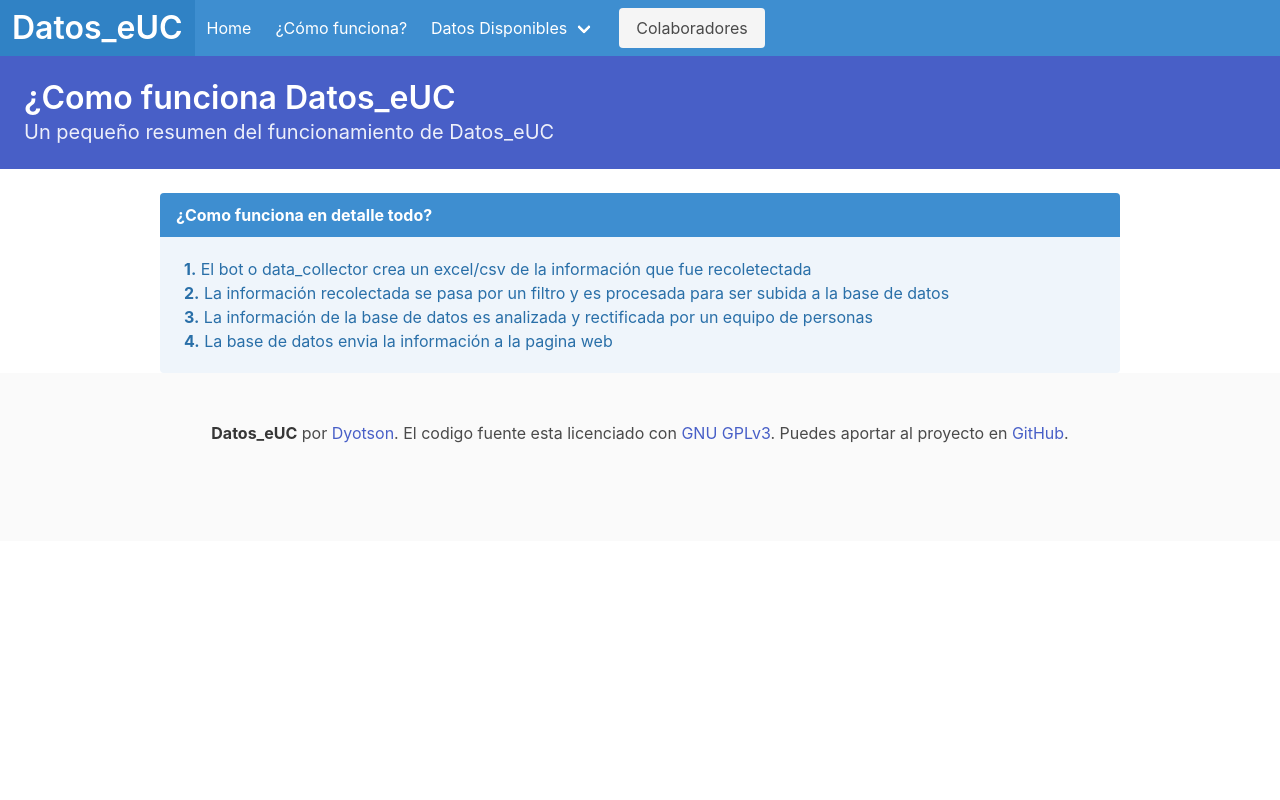
After one commit to Dyotson/DatosUC, a Django app: page /como_funciona in a window 1280 px wide. The commit adds this page. Run offline with Django 4.2, Linux system fonts and the light colour scheme.

Commit message:
Added como_funciona and colaboradores page

```diff
--- a/DatosUC/main/templates/main/base.html
+++ b/DatosUC/main/templates/main/base.html
@@ -46,7 +46,7 @@
     <div class="navbar-start">
       <a href="{% url 'index' %}"class="navbar-item"> Home </a>
 
-      <a class="navbar-item"> ¿Cómo funciona? </a>
+      <a href="{% url 'como_funciona' %}" class="navbar-item"> ¿Cómo funciona? </a>
 
       <div class="navbar-item has-dropdown is-hoverable">
         <a class="navbar-link"> Datos Disponibles </a>
@@ -123,6 +123,13 @@
         </div>
       </div>
     </div>
+    <div class="navbar-end">
+      <div class="navbar-item">
+        <div class="buttons">
+          <a href="{% url 'colaboradores' %}" class="button is-light"> Colaboradores </a>
+        </div>
+      </div>
+    </div>
   </div>
 </nav>
 {% block content %}{% endblock content %}
--- /dev/null
+++ b/DatosUC/main/templates/main/como_funciona.html
@@ -0,0 +1,34 @@
+{% extends 'main/base.html' %} {% block content %} {% load static %}
+<body>
+  <section class="hero is-small is-link">
+    <div class="hero-body">
+      <p class="title">¿Como funciona Datos_eUC</p>
+      <p class="subtitle">Un pequeño resumen del funcionamiento de Datos_eUC</p>
+    </div>
+  </section>
+  <article class="message is-info mt-5" style="width: 75%; margin: auto">
+    <div class="message-header mt-5">
+      <p>¿Como funciona en detalle todo?</p>
+    </div>
+    <div class="message-body">
+      <p>
+        <strong>1.</strong> El bot o data_collector crea un excel/csv de la
+        información que fue recoletectada
+      </p>
+      <p>
+        <strong>2.</strong> La información recolectada se pasa por un filtro y
+        es procesada para ser subida a la base de datos
+      </p>
+      <p>
+        <strong>3.</strong> La información de la base de datos es analizada y
+        rectificada por un equipo de personas
+      </p>
+      <p>
+        <strong>4.</strong> La base de datos envia la información a la pagina
+        web
+      </p>
+    </div>
+  </article>
+
+  {% endblock content %}
+</body>
--- a/DatosUC/main/urls.py
+++ b/DatosUC/main/urls.py
@@ -6,4 +6,6 @@ urlpatterns = [
     path("", views.index, name="index"),
     path("datos/elecciones_feuc", views.elecciones_feuc, name="elecciones_feuc"),
     path("datos/votaciones_feuc", views.votaciones_feuc, name="votaciones_feuc"),
+    path("colaboradores", views.colaboradores, name="colaboradores"),
+    path("como_funciona", views.como_funciona, name="como_funciona"),
 ]
--- a/DatosUC/main/views.py
+++ b/DatosUC/main/views.py
@@ -19,7 +19,7 @@ def elecciones_feuc(request):
         "elecciones": elecciones,
         "anos": anos,
     }
-    return render(request, "main/elecciones_feuc.html", context)
+    return render(request, "main/elecciones/elecciones_feuc.html", context)
 
 
 def votaciones_feuc(request):
@@ -29,4 +29,12 @@ def votaciones_feuc(request):
         "votaciones": votaciones_feuc,
         "anos": anos,
     }
-    return render(request, "main/votaciones_feuc.html", context)
+    return render(request, "main/votaciones/votaciones_feuc.html", context)
+
+
+def colaboradores(request):
+    return render(request, "main/colaboradores.html")
+
+
+def como_funciona(request):
+    return render(request, "main/como_funciona.html")
```
Also changed, not shown: DatosUC/main/templates/main/colaboradores.html (added, +35 -0 lines), DatosUC/main/templates/main/elecciones/elecciones_feuc.html (renamed from DatosUC/main/templates/main/elecciones_feuc.html, +11 -1 lines), DatosUC/main/templates/main/votaciones/votaciones_feuc.html (renamed from DatosUC/main/templates/main/votaciones_feuc.html, +11 -1 lines).
